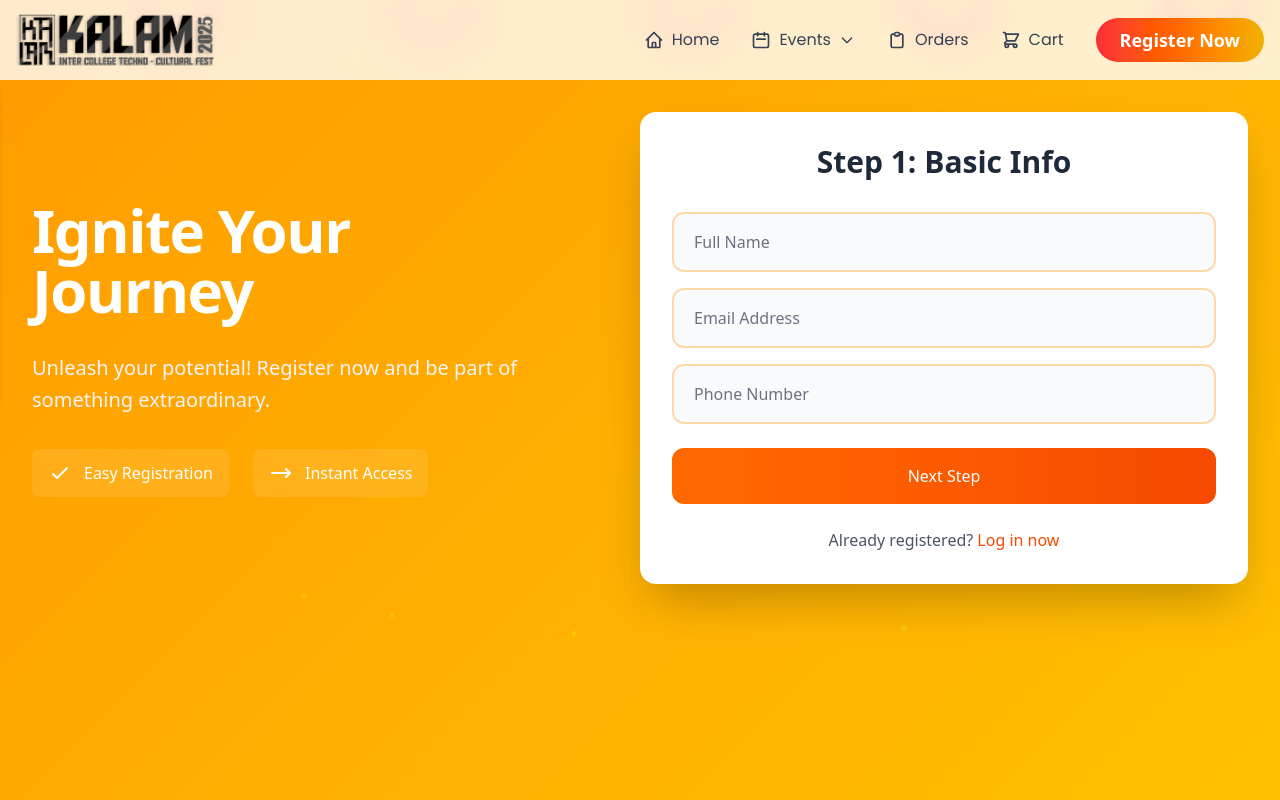
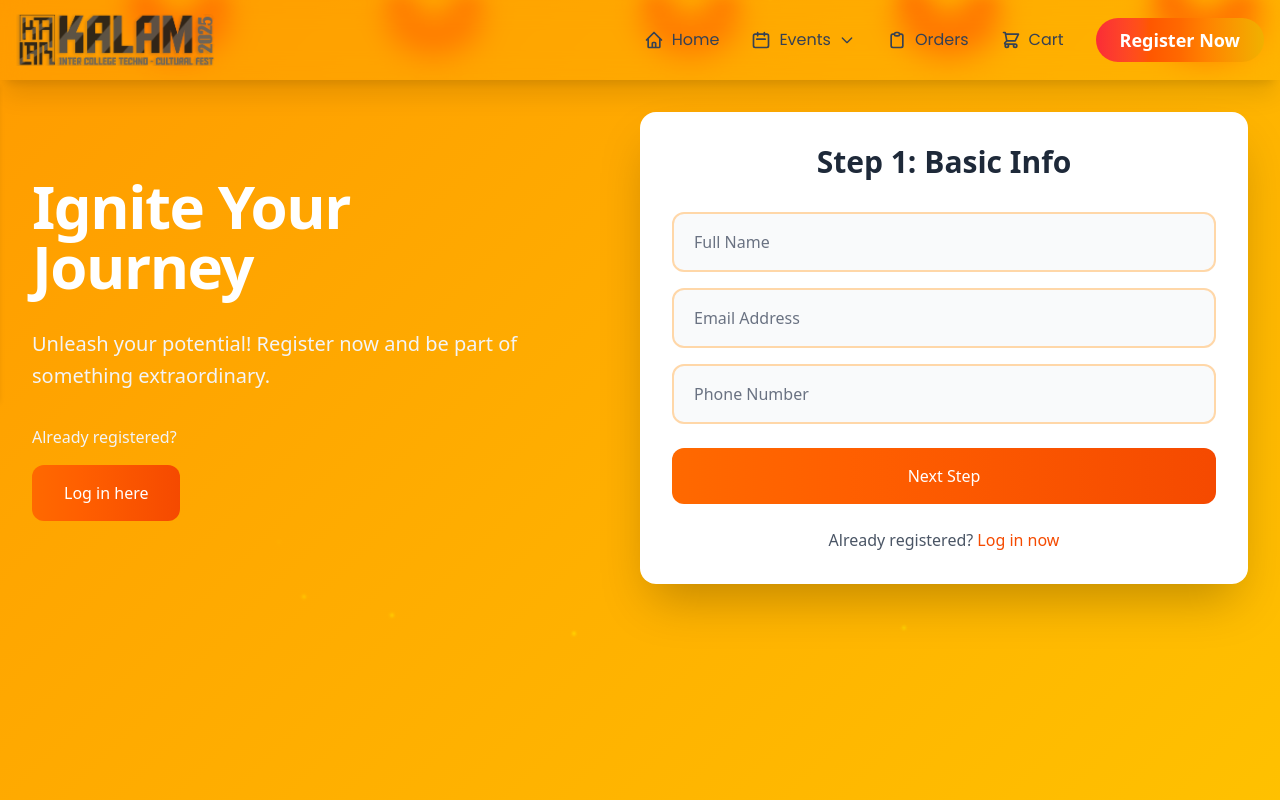
Before and after one commit to Kavinnandha/Kalam2025, a PHP site: page /user/registration.php in a window 1280 px wide. Run offline with PHP 8.4, Linux system fonts and the light colour scheme.

Commit message:
backdrop blur

```diff
--- a/header/navbar.php
+++ b/header/navbar.php
@@ -1,15 +1,19 @@
-<nav class="fixed w-full z-50 nav-blur backdrop-blur-md bg-white/80">
+<nav class="fixed w-full z-50 backdrop-blur-md shadow-xl">
     <div class="max-w-7xl mx-auto px-4">
         <div class="flex justify-between items-center h-20">
             <!-- Logo with hover animation -->
-            <div class="flex items-center space-x-2 group cursor-pointer" onclick="window.location.href='/kalam/index.php'">
-                <img src="/kalam/images/kalam2025-hor.png" alt="Kalam 2025" class="w-50 h-13 transition-all duration-300 group-hover:scale-103 group-hover:shadow-lg" style="filter: invert(1);">
+            <div class="flex items-center space-x-2 group cursor-pointer"
+                onclick="window.location.href='/kalam/index.php'">
+                <img src="/kalam/images/kalam2025-hor.png" alt="Kalam 2025"
+                    class="w-50 h-13 transition-all duration-300 group-hover:scale-103 group-hover:shadow-lg opacity-90 mix-blend-multiply"
+                    style="filter: invert(0.9);">
             </div>
 
             <!-- Desktop Menu -->
             <div class="hidden md:flex items-center space-x-8">
                 <a href="/kalam/index.php"
-                    class="group flex items-center space-x-2 text-gray-700 hover:text-red-600 transition-all duration-300 <?php if ($_SERVER['PHP_SELF'] == '/kalam/index.php') echo 'text-orange-400'; ?>">
+                    class="group flex items-center space-x-2 text-gray-700 hover:text-red-600 transition-all duration-300 <?php if ($_SERVER['PHP_SELF'] == '/kalam/index.php')
+                        echo 'text-orange-400'; ?>">
                     <svg class="w-5 h-5 transition-transform group-hover:scale-110" fill="none" stroke="currentColor"
                         viewBox="0 0 24 24">
                         <path stroke-linecap="round" stroke-linejoin="round" stroke-width="2"
@@ -21,7 +25,8 @@
                 <!-- Events Dropdown -->
                 <div class="relative group">
                     <button
-                        class="group flex items-center space-x-2 text-gray-700 hover:text-red-600 transition-all duration-300 <?php if ($_SERVER['PHP_SELF'] == '/kalam/categories/events.php' || $_SERVER['PHP_SELF'] == '/kalam/categories/departments.php' || $_SERVER['PHP_SELF'] == '/kalam/categories/event_details.php') echo 'text-orange-400'; ?>">
+                        class="group flex items-center space-x-2 text-gray-700 hover:text-red-600 transition-all duration-300 <?php if ($_SERVER['PHP_SELF'] == '/kalam/categories/events.php' || $_SERVER['PHP_SELF'] == '/kalam/categories/departments.php' || $_SERVER['PHP_SELF'] == '/kalam/categories/event_details.php')
+                            echo 'text-orange-400'; ?>">
                         <svg class="w-5 h-5 transition-transform group-hover:scale-110" fill="none"
                             stroke="currentColor" viewBox="0 0 24 24">
                             <path stroke-linecap="round" stroke-linejoin="round" stroke-width="2"
@@ -34,7 +39,7 @@
                         </svg>
                     </button>
                     <div
-                        class="absolute hidden group-hover:block w-48 mt-0 p-2 nav-blur backdrop-blur-md bg-white/90 rounded-lg shadow-xl transform transition-all duration-300 opacity-0 group-hover:opacity-100 scale-95 group-hover:scale-100">
+                        class="absolute hidden group-hover:block w-48 mt-0 p-2 bg-white/30 backdrop-blur-lg rounded-lg shadow-xl transform transition-all duration-300 opacity-0 group-hover:opacity-100 scale-95 group-hover:scale-100">
                         <a href="/kalam/categories/events.php"
                             class="block px-4 py-2 text-gray-700 hover:bg-red-50 rounded-md transition-colors duration-300 hover:text-red-600">All
                             Events</a>
@@ -52,7 +57,8 @@
 
                 <!-- Orders -->
                 <a href="/kalam/orders/orders.php"
-                    class="group flex items-center space-x-2 text-gray-700 hover:text-red-600 transition-all duration-300 <?php if ($_SERVER['PHP_SELF'] == '/kalam/orders/orders.php') echo 'text-orange-400'; ?>">
+                    class="group flex items-center space-x-2 text-gray-700 hover:text-red-600 transition-all duration-300 <?php if ($_SERVER['PHP_SELF'] == '/kalam/orders/orders.php')
+                        echo 'text-orange-400'; ?>">
                     <svg class="w-5 h-5 transition-transform group-hover:scale-110" fill="none" stroke="currentColor"
                         viewBox="0 0 24 24">
                         <path stroke-linecap="round" stroke-linejoin="round" stroke-width="2"
@@ -63,7 +69,8 @@
 
                 <!-- Cart -->
                 <a href="/kalam/cart/cart.php"
-                    class="group flex items-center space-x-2 text-gray-700 hover:text-red-600 transition-all duration-300 <?php if ($_SERVER['PHP_SELF'] == '/kalam/cart/cart.php') echo 'text-orange-400'; ?>">
+                    class="group flex items-center space-x-2 text-gray-700 hover:text-red-600 transition-all duration-300 <?php if ($_SERVER['PHP_SELF'] == '/kalam/cart/cart.php')
+                        echo 'text-orange-400'; ?>">
                     <svg class="w-5 h-5 transition-transform group-hover:scale-110" fill="none" stroke="currentColor"
                         viewBox="0 0 24 24">
                         <path stroke-linecap="round" stroke-linejoin="round" stroke-width="2"
@@ -76,7 +83,8 @@
                 <?php if (!isset($_SESSION['user_id'])): ?>
                     <button onclick="window.location.href='/kalam/user/registration.php'"
                         class="relative group px-6 py-2 bg-gradient-to-r from-red-500 via-orange-500 to-yellow-500 rounded-full overflow-hidden hover:shadow-lg hover:shadow-orange-500/50 transition-all duration-300 cursor-pointer">
-                        <span class="relative text-white font-semibold text-lg group-hover:scale-105 transition-transform duration-300 inline-block">
+                        <span
+                            class="relative text-white font-semibold text-lg group-hover:scale-105 transition-transform duration-300 inline-block">
                             Register Now
                         </span>
                     </button>
@@ -106,7 +114,8 @@
             <div class="px-2 py-6 space-y-4">
                 <!-- Home Link -->
                 <a href="/kalam/index.php"
-                    class="group flex items-center space-x-3 font-poppins text-gray-700 hover:text-red-600 transition-all duration-300 py-2 <?php if ($_SERVER['PHP_SELF'] == '/kalam/index.php') echo 'text-orange-400'; ?>">
+                    class="group flex items-center space-x-3 font-poppins text-gray-700 hover:text-red-600 transition-all duration-300 py-2 <?php if ($_SERVER['PHP_SELF'] == '/kalam/index.php')
+                        echo 'text-orange-400'; ?>">
                     <svg class="w-5 h-5 transition-transform duration-300 group-hover:scale-110" fill="none"
                         stroke="currentColor" viewBox="0 0 24 24">
                         <path stroke-linecap="round" stroke-linejoin="round" stroke-width="2"
@@ -118,7 +127,8 @@
                 <!-- Events Menu -->
                 <div class="space-y-2">
                     <button id="mobile-events-button"
-                        class="group flex items-center justify-between w-full font-poppins text-gray-700 hover:text-red-600 transition-all duration-300 py-2 <?php if ($_SERVER['PHP_SELF'] == '/kalam/categories/events.php' || $_SERVER['PHP_SELF'] == '/kalam/categories/departments.php' || $_SERVER['PHP_SELF'] == '/kalam/categories/event_details.php') echo 'text-orange-400'; ?>">
+                        class="group flex items-center justify-between w-full font-poppins text-gray-700 hover:text-red-600 transition-all duration-300 py-2 <?php if ($_SERVER['PHP_SELF'] == '/kalam/categories/events.php' || $_SERVER['PHP_SELF'] == '/kalam/categories/departments.php' || $_SERVER['PHP_SELF'] == '/kalam/categories/event_details.php')
+                            echo 'text-orange-400'; ?>">
                         <div class="flex items-center space-x-3">
                             <svg class="w-5 h-5 transition-transform duration-300 group-hover:scale-110" fill="none"
                                 stroke="currentColor" viewBox="0 0 24 24">
@@ -183,7 +193,8 @@
 
                 <!-- Orders Link -->
                 <a href="/kalam/orders/orders.php"
-                    class="group flex items-center space-x-3 font-poppins text-gray-700 hover:text-red-600 transition-all duration-300 py-2 <?php if ($_SERVER['PHP_SELF'] == '/kalam/orders/orders.php') echo 'text-orange-400'; ?>">
+                    class="group flex items-center space-x-3 font-poppins text-gray-700 hover:text-red-600 transition-all duration-300 py-2 <?php if ($_SERVER['PHP_SELF'] == '/kalam/orders/orders.php')
+                        echo 'text-orange-400'; ?>">
                     <svg class="w-5 h-5 transition-transform duration-300 group-hover:scale-110" fill="none"
                         stroke="currentColor" viewBox="0 0 24 24">
                         <path stroke-linecap="round" stroke-linejoin="round" stroke-width="2"
@@ -194,7 +205,8 @@
 
                 <!-- Cart Link -->
                 <a href="/kalam/cart/cart.php"
-                    class="group flex items-center space-x-3 font-poppins text-gray-700 hover:text-red-600 transition-all duration-300 py-2 <?php if ($_SERVER['PHP_SELF'] == '/kalam/cart/cart.php') echo 'text-orange-400'; ?>">
+                    class="group flex items-center space-x-3 font-poppins text-gray-700 hover:text-red-600 transition-all duration-300 py-2 <?php if ($_SERVER['PHP_SELF'] == '/kalam/cart/cart.php')
+                        echo 'text-orange-400'; ?>">
                     <svg class="w-5 h-5 transition-transform duration-300 group-hover:scale-110" fill="none"
                         stroke="currentColor" viewBox="0 0 24 24">
                         <path stroke-linecap="round" stroke-linejoin="round" stroke-width="2"
--- a/user/login.php
+++ b/user/login.php
@@ -147,7 +147,6 @@
         </div>
     </div>
 
-    <?php include '../header/navbar_scripts.php'; ?>
 
     <script>
         // Add dynamic ember creation
--- a/user/registration.php
+++ b/user/registration.php
@@ -107,25 +107,19 @@
         <div class="max-w-7xl mx-auto py-12 flex flex-col lg:flex-row items-center justify-between gap-12">
             <!-- Left side content -->
             <div class="lg:w-5/12 text-white space-y-8 text-center lg:text-left relative z-10">
-                <h1 class="text-5xl font-extrabold tracking-tight sm:text-6xl">
-                    Ignite Your Journey
-                </h1>
-                <p class="text-xl text-gray-100 leading-relaxed">
+            <h1 class="text-5xl font-extrabold tracking-tight sm:text-6xl">
+                Ignite Your Journey
+            </h1>
+            <p class="text-xl text-gray-100 leading-relaxed">
                     Unleash your potential! Register now and be part of something extraordinary.
                 </p>
-                <div class="flex flex-col sm:flex-row gap-6 justify-center lg:justify-start">
-                    <div class="flex items-center gap-3 bg-white/10 rounded-lg px-4 py-3 backdrop-blur-sm hover:bg-white/20 transition-colors duration-300">
-                        <svg class="w-6 h-6" fill="none" stroke="currentColor" viewBox="0 0 24 24">
-                            <path stroke-linecap="round" stroke-linejoin="round" stroke-width="2" d="M5 13l4 4L19 7" />
-                        </svg>
-                        <span>Easy Registration</span>
-                    </div>
-                    <div class="flex items-center gap-3 bg-white/10 rounded-lg px-4 py-3 backdrop-blur-sm hover:bg-white/20 transition-colors duration-300">
-                        <svg class="w-6 h-6" fill="none" stroke="currentColor" viewBox="0 0 24 24">
-                            <path stroke-linecap="round" stroke-linejoin="round" stroke-width="2" d="M17 8l4 4m0 0l-4 4m4-4H3" />
-                        </svg>
-                        <span>Instant Access</span>
-                    </div>
+                <div class="text-center lg:text-left">
+                    <p class="text-gray-100 mb-4">
+                        Already registered?
+                    </p>
+                    <a href="login.php" class="inline-block py-4 px-8 bg-gradient-to-r from-orange-500 to-orange-600 hover:from-orange-600 hover:to-orange-700 text-white rounded-xl font-medium transform transition-all duration-300 hover:-translate-y-1 hover:shadow-lg focus:outline-none focus:ring-2 focus:ring-offset-2 focus:ring-orange-500">
+                        Log in here
+                    </a>
                 </div>
             </div>
 
```
